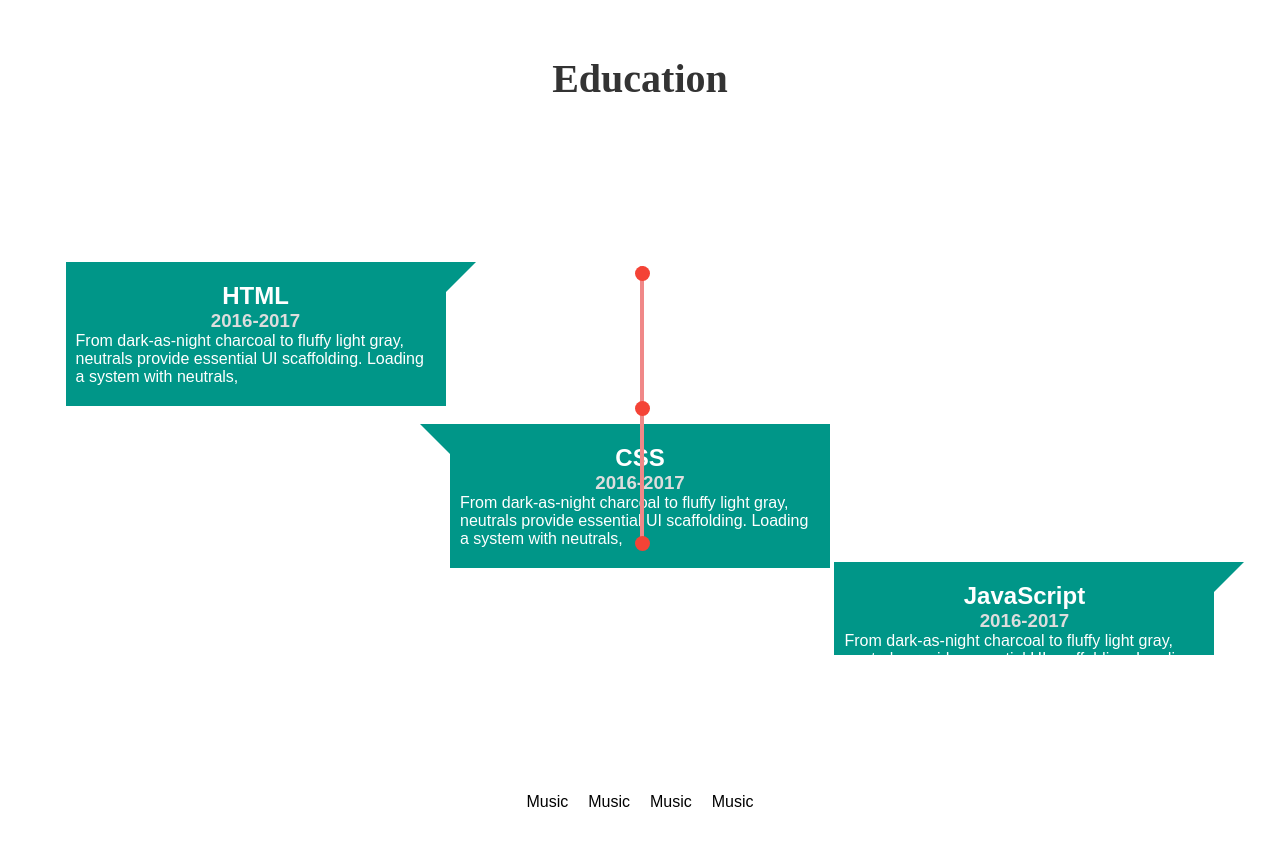
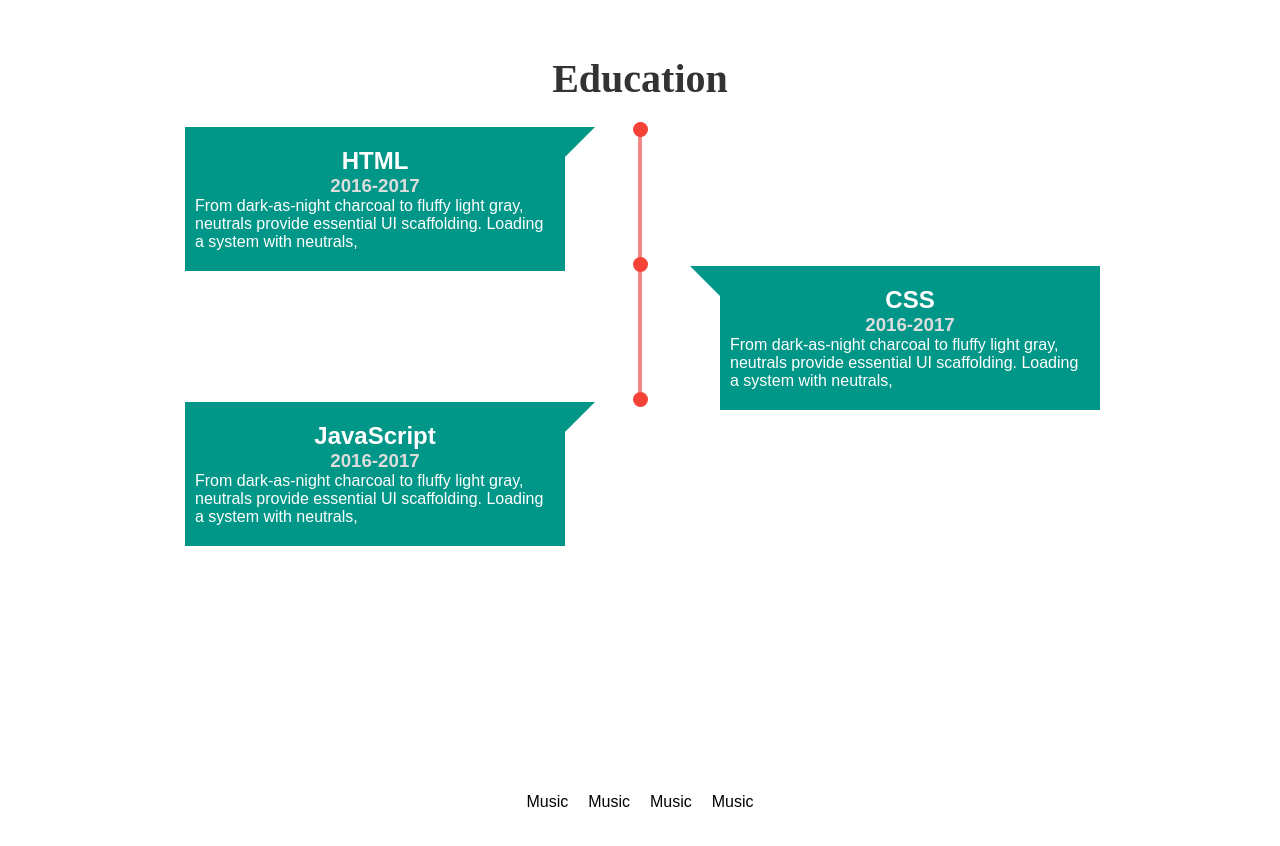
Before and after one commit to Gavin-Gong/CV, a plain HTML site: page index.html in a window 1280 px wide. Shown: the part 1200-2046 px from the top of the page. Drawn offline with Linux system fonts and the light colour scheme.

Commit message:
Revert "IE"
This reverts commit 5dc94a076d3ed1709957e13c48dd31a37e5fb2f7.

```diff
--- a/style.css
+++ b/style.css
@@ -183,7 +183,7 @@ button:focus {
 	color: #333;
 }
 .edu-box {
-	position: relative;
+	position: absolute;
 	display: inline-block;
 	box-sizing: border-box;
 	width: 380px;
@@ -197,19 +197,19 @@ button:focus {
 	text-align: left;
 }
 .edu-box-1 {
-	top: 140px;
-	/*margin-top: 5px;*/
-	/*margin-left: -455px;*/
+	/*top: 124px;*/
+	margin-top: 5px;
+	margin-left: -455px;
 }
 .edu-box-2 {
-	top: 302px;
-	/*margin-top: 144px;*/
-	/*margin-left: 80px;*/
+	/*top: 222px;*/
+	margin-top: 144px;
+	margin-left: 80px;
 }
 .edu-box-3 {
-	top: 440px;
-	/*margin-top: 280px;*/
-	/*margin-left: -455px;*/
+	/*top: 240px;*/
+	margin-top: 280px;
+	margin-left: -455px;
 }
 .edu-right-box:before {
 	content: '';
@@ -241,8 +241,6 @@ button:focus {
 	color: #ddd;
 }
 .edu-timeline {
-	position: absolute;
-	left: 50%;
 	margin: 0 auto;
 	width: 4px;
 	height: 275px;
```
Also changed, not shown: index.html (+5 -0 lines).
